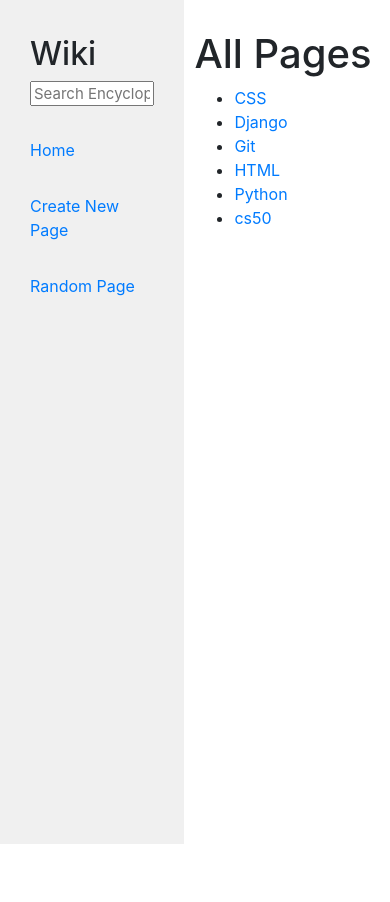
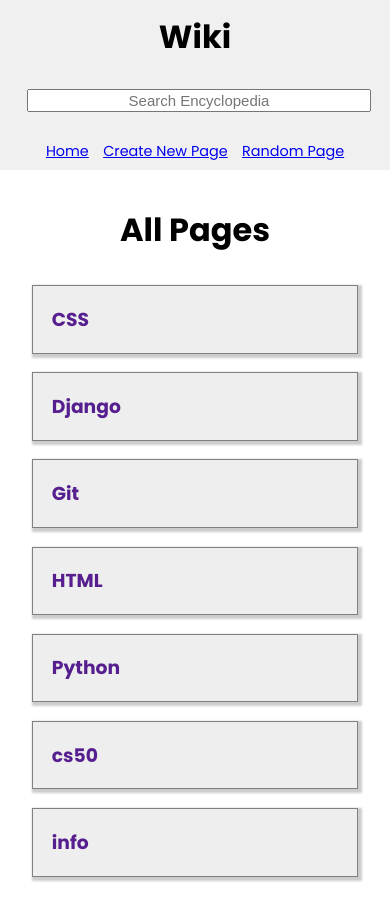
Before and after one commit to Elomolina/cs50w-project-1-wiki, a Django app: page / in a window 390 px wide. Before the commit the page ends 844 px from the top, so only its background shows below. Run offline with Django 3.2, Linux system fonts and the light colour scheme; some libraries are stand-ins or nearby versions.

Commit message:
finished project 1

```diff
--- a/encyclopedia/static/encyclopedia/styles.css
+++ b/encyclopedia/static/encyclopedia/styles.css
@@ -1,6 +1,7 @@
 body,html
 {
     height: 100%;
+    font-family: "Poppins", sans-serif;
 }
 body {
     margin: 0;
@@ -19,6 +20,7 @@ h1 {
 .main {
     padding: 10px;
     width:100%;
+    margin-left: 250px;
 }
 
 .search {
@@ -31,6 +33,8 @@ h1 {
     background-color: #f0f0f0;
     height: 100%;
     padding: 30px;
+    position: fixed;
+    width: 150px;
 }
 
 .sidebar h2 {
@@ -52,3 +56,82 @@ h1 {
 {
     margin: 1em;
 }
+.h3
+{
+    width: 80%;
+    margin: 0.5em;
+    background-color: #EEEEEE;
+    list-style-type: none;
+    border: 1px solid grey;
+    padding: 1em 1em 1em 1em;
+    transition: 0.5s;
+    box-shadow: 2px 2px 2px 2px rgba(0, 0,0, 0.2);
+}
+.pages
+{
+    display: flex;
+    flex-direction: column;
+    align-items: center;
+}
+.h3:hover
+{
+    transform: scale(1.02);
+}
+.h3 a
+{
+    color:#561e8e;
+    text-decoration: none;
+}
+.h3 a:hover
+{
+    text-decoration: underline;
+}
+#h1Page
+{
+    text-align: center;
+}
+@media(max-width:600px)
+{
+    body
+    {
+        display: flex;
+        flex-direction: column;
+    }
+    .sidebar, .main
+    {
+        margin: 0;
+        box-sizing: border-box;
+        padding: 1em;
+        width: 100%;
+    }
+    .sidebar h2
+    {
+        font-size: 2rem;
+    }
+    .sidebar form
+    {
+        width: 90%;
+    }
+    .sidebar form input[type = text]
+    {
+        text-align: center;
+        width: 100%;
+    }
+    .sidebar
+    {
+        display: flex;
+        flex-direction: column;
+        align-items: center;
+        position: static;
+        height: auto;
+        padding: 0.5em;
+    }
+    .links
+    {
+        font-size: 0.9rem;
+        gap: 1em;
+        flex-direction: row;
+        justify-content: center;
+    }
+
+}
--- a/encyclopedia/templates/encyclopedia/index.html
+++ b/encyclopedia/templates/encyclopedia/index.html
@@ -5,16 +5,14 @@
 {% endblock %}
 
 {% block body %}
-    <h1>All Pages</h1>
-
-    <ul>
+    <h1 id="h1Page">All Pages</h1>
+    <div class="pages">
         {% for entry in entries %}
-            <li>
+            <h3 class="h3">
                 <a href="{% url 'encyclopedia' entry %}">
                     {{entry}}
                 </a>
-            </li>
+            </h3>
         {% endfor %}
-    </ul>
-
+    </div>
 {% endblock %}
--- a/encyclopedia/templates/encyclopedia/layout.html
+++ b/encyclopedia/templates/encyclopedia/layout.html
@@ -5,8 +5,10 @@
 <html lang="en">
     <head>
         <title>{% block title %}{% endblock %}</title>
-        <link rel="stylesheet" href="https://stackpath.bootstrapcdn.com/bootstrap/4.4.1/css/bootstrap.min.css" integrity="sha384-Vkoo8x4CGsO3+Hhxv8T/Q5PaXtkKtu6ug5TOeNV6gBiFeWPGFN9MuhOf23Q9Ifjh" crossorigin="anonymous">
         <link rel="stylesheet" href="{% static 'encyclopedia/styles.css' %}">
+        <link rel="preconnect" href="https://fonts.googleapis.com">
+        <link rel="preconnect" href="https://fonts.gstatic.com" crossorigin>
+        <link href="https://fonts.googleapis.com/css2?family=Poppins:ital,wght@0,100;0,200;0,300;0,400;0,500;0,600;0,700;0,800;0,900;1,100;1,200;1,300;1,400;1,500;1,600;1,700;1,800;1,900&display=swap" rel="stylesheet">
         {% block style %}
         {% endblock %}
     </head>
@@ -34,7 +36,7 @@
                     {% block nav %}
                     {% endblock %}
                 </div>
-                </div>
+            </div>
             <div class="main createPage">
                 {% block body %}
                 {% endblock %}
--- a/encyclopedia/views.py
+++ b/encyclopedia/views.py
@@ -27,6 +27,26 @@ def encyclopedia(request, title):
 
 
 def edit(request, title):
+    if request.method == "POST":
+        form = forms.editMarkdown(request.POST)
+        if form.is_valid():
+            textarea = form.cleaned_data['textarea']
+            print(textarea)
+            util.save_entry(title, textarea)
+            redirect_path = reverse("encyclopedia", args = [title])
+            return HttpResponseRedirect(redirect_path)
+
+        #textarea empty
+        else:
+            return render(request, "encyclopedia/edit.html", {
+                "form": form,
+                "title": title
+            })
+    #get
+    if title not in util.list_entries():
+        return render(request, "encyclopedia/error.html", {
+            "error": f"The page for {title} doesn't exist"
+        })
     textarea = util.get_entry(title)
     data = {
         "textarea":textarea
```
Also changed, not shown: encyclopedia/static/encyclopedia/create.css (+9 -2 lines), encyclopedia/templates/encyclopedia/edit.html (+7 -1 lines), encyclopedia/templates/encyclopedia/similar.html (+5 -4 lines), entries/CSS.md (+6 -0 lines), entries/Django.md (+11 -1 lines), entries/cs50.md (+6 -2 lines), entries/info.md (added, +3 -0 lines).
